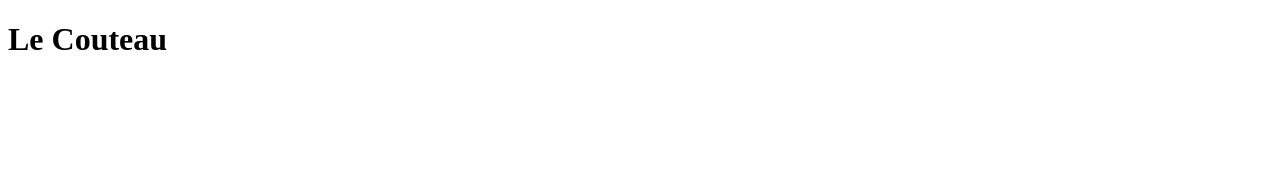
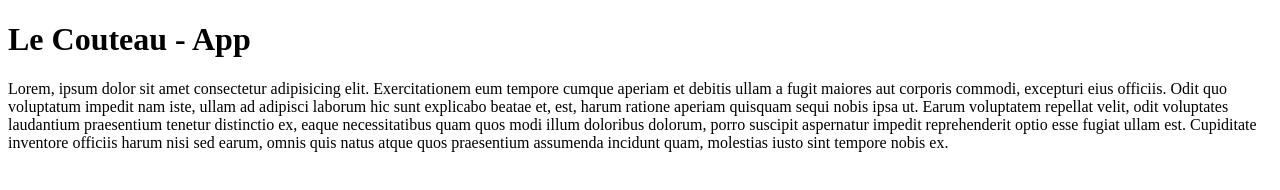
Before and after one commit to yorannelisabeth/tp-restaurant, a plain HTML site: page index.html in a window 1280 px wide. Drawn offline with Linux system fonts and the light colour scheme.

Commit message:
Titre modifier - ajout description

```diff
--- a/index.html
+++ b/index.html
@@ -9,6 +9,7 @@
 	<title>restaurant</title>
 </head>
 <body>
-	<h1>Le Couteau</h1>
+	<h1>Le Couteau - App</h1>
+	<p>Lorem, ipsum dolor sit amet consectetur adipisicing elit. Exercitationem eum tempore cumque aperiam et debitis ullam a fugit maiores aut corporis commodi, excepturi eius officiis. Odit quo voluptatum impedit nam iste, ullam ad adipisci laborum hic sunt explicabo beatae et, est, harum ratione aperiam quisquam sequi nobis ipsa ut. Earum voluptatem repellat velit, odit voluptates laudantium praesentium tenetur distinctio ex, eaque necessitatibus quam quos modi illum doloribus dolorum, porro suscipit aspernatur impedit reprehenderit optio esse fugiat ullam est. Cupiditate inventore officiis harum nisi sed earum, omnis quis natus atque quos praesentium assumenda incidunt quam, molestias iusto sint tempore nobis ex.</p>
 </body>
 </html>
```
